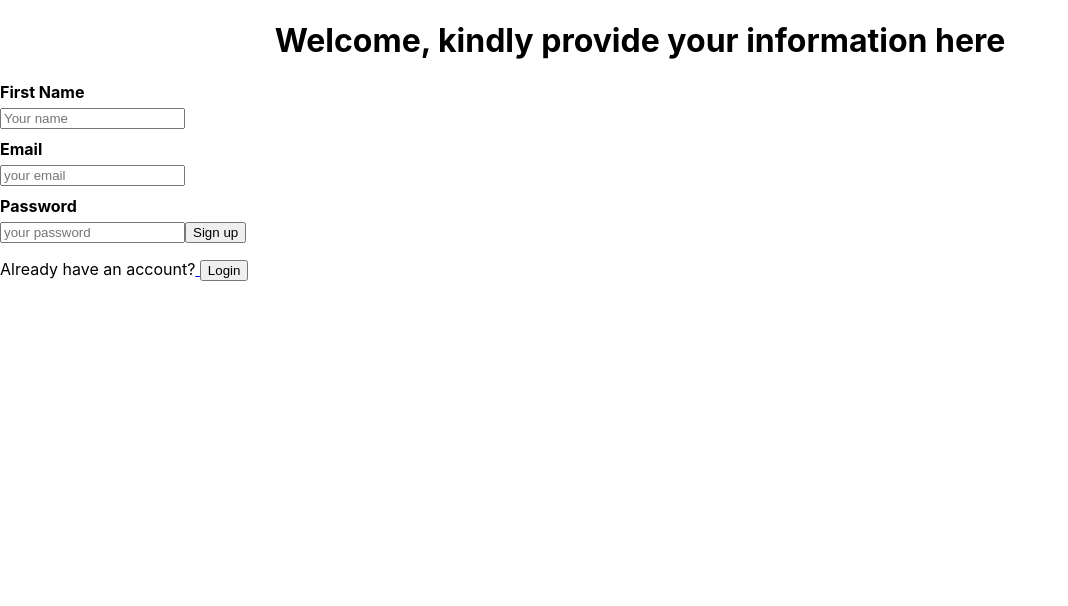
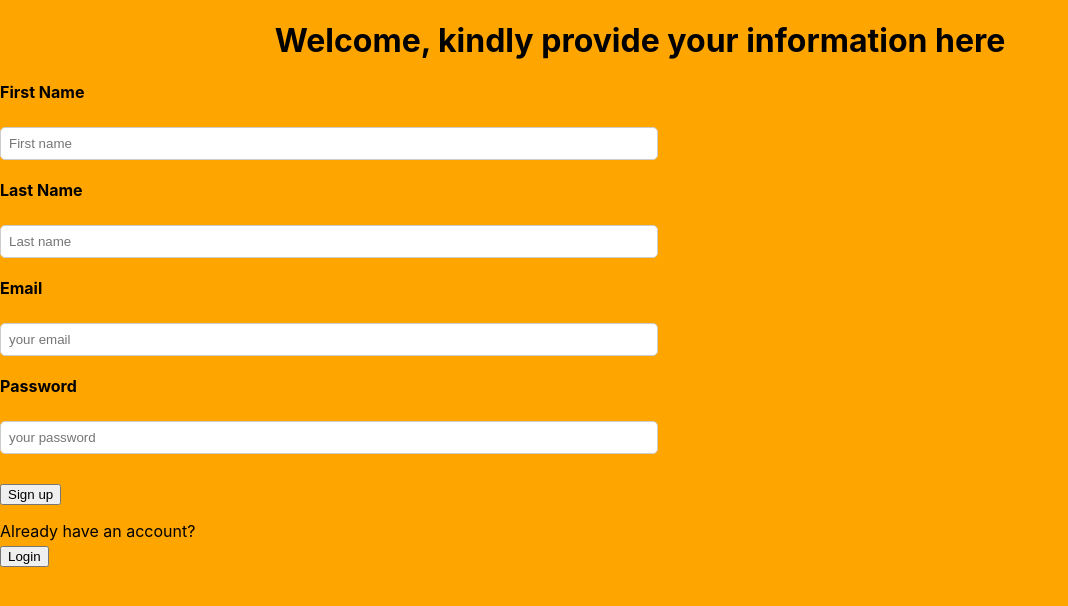
Before and after one commit to Arole01/LoginForm, a React (Create React App) app: page /signup in a window 1280 px wide. Shown: the top 606 px of the page, without its empty margins (0-1068 px from the left). Built offline with nearby package versions, Linux system fonts and the light colour scheme.

Commit message:
CssCompleted

```diff
--- a/src/Pages/Home.css
+++ b/src/Pages/Home.css
@@ -1,3 +1,6 @@
+body {
+    background: #e67e22;
+}
 .hero-container {
     background: url("https://images.unsplash.com/photo-1556740714-a8395b3bf30f?q=80&w=1170&auto=format&fit=crop&ixlib=rb-4.1.0&ixid=M3wxMjA3fDB8MHxwaG90by1wYWdlfHx8fGVufDB8fHx8fA%3D%3D") no-repeat center center/cover;
     height: 60vh;
--- /dev/null
+++ b/src/Pages/Login.css
@@ -0,0 +1,28 @@
+body {
+    margin-bottom: 30px;
+    background: orange;
+}
+
+/* .form-container {
+    background: orange;
+} */
+
+
+
+input {
+    width: 50%;
+    padding: 8px;
+    margin-bottom: 10px;
+    margin-top: 20px;
+    border-radius: 5px;
+    border: 1px solid #ccc;
+}
+
+.submit{
+    display: block;
+    margin: 10px 0 5px;
+}
+
+.submit:hover{
+    background: #8D5F8C;
+}
--- a/src/Pages/Login.js
+++ b/src/Pages/Login.js
@@ -1,6 +1,6 @@
-import React, { useState, useContext } from 'react'
+import React, { useContext } from 'react'
 import { AppContext } from './authContext'
-import { useNavigate, Link } from 'react-router-dom'
+import { useNavigate } from 'react-router-dom'
 // import validator
 import * as Yup from "yup"
 //import hook form
@@ -9,6 +9,7 @@ import {useForm} from "react-hook-form"
 import {yupResolver} from "@hookform/resolvers/yup"
 import axios from 'axios'
 import {toast} from 'react-toastify'
+import "./Login.css"
 
 
 export const Login = () => {
@@ -54,7 +55,7 @@ const {handleSubmit,register,formState:{errors}
                 {errors.email && <p style={{color:"red"}}>{errors.email.message}</p>}
                 <input className="pass" type='password' placeholder='password' {...register("password")}/>
                 {errors.password && <p style={{color:"red"}}>{errors.password.message}</p>}
-                <button type='submit'>Login</button>
+                <button className='submit' type='submit'>Login</button>
             </form>
 
 
--- a/src/Pages/Signup.css
+++ b/src/Pages/Signup.css
@@ -7,3 +7,35 @@ body {
     display: block;
     margin: 10px 0 5px;
 }
+
+.bttn{
+    display: block;
+    margin: 20px 0 5px;
+    cursor: pointer;
+}
+
+.bttn:hover {
+    background: #FFECC0;
+}
+.btnnn {
+    display: block;
+    position: absolute;
+    margin: 5px 0 5px;
+    cursor: pointer;
+}
+
+.btnnn:hover {
+    background: #FFECC0;
+}
+
+input {
+    width: 50%;
+    padding: 8px;
+    margin-bottom: 15px;
+    border-radius: 5px;
+    border: 1px solid #ccc;
+}
+
+input:hover {
+    background: #C2A68C;
+}
--- a/src/Pages/Signup.js
+++ b/src/Pages/Signup.js
@@ -36,7 +36,10 @@ const submit = async (data)=> {
             <h1>Welcome, kindly provide your information here</h1>
         <form className="form-container" onSubmit={handleSubmit(submit)}>
             <label>First Name</label>
-            <input type="text" placeholder="Your name" {...register("name")}/>
+            <input type="text" placeholder="First name" {...register("name")}/>
+            {errors.name && <p style={{color:"red"}}>{errors.name.message}</p>}
+            <label>Last Name</label>
+            <input type="text" placeholder="Last name" {...register("name")}/>
             {errors.name && <p style={{color:"red"}}>{errors.name.message}</p>}
             <label>Email</label>
             <input type="email" placeholder="your email" {...register("email")}/>
@@ -45,11 +48,11 @@ const submit = async (data)=> {
             <input type="text" placeholder="your password" {...register("password")}/>
             {errors.password && <p style={{color:"red"}}>{errors.password.message}</p>}
 
-            <button disabled={loading}>{loading? "Signing up": "Sign up"}</button>
+            <button className="bttn" disabled={loading}>{loading? "Signing up": "Sign up"}</button>
             </form>
 
             <p>Already have an account?
-                <Link to="/login"> <button>Login</button></Link></p>
+                <Link to="/login"> <button className="btnnn">Login</button></Link></p>
         </div>
     )
 }
```
